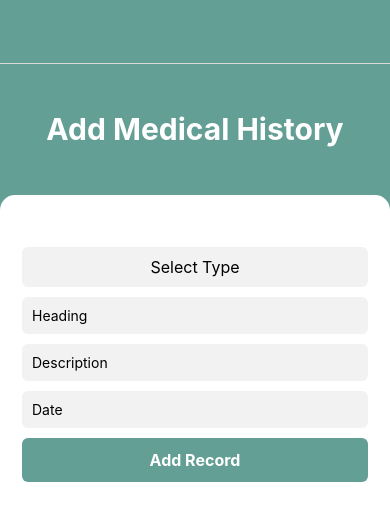
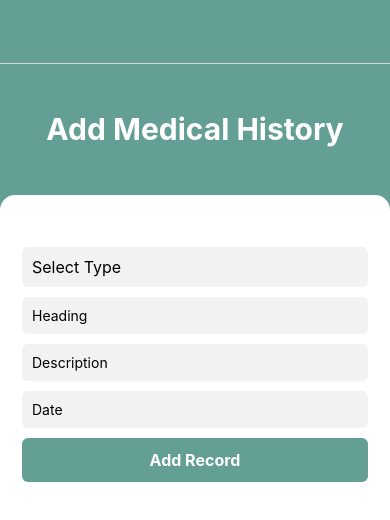
Before and after one commit to TrusfratedGucci/CozyPaws, a React Native app: screen /CreateHistory in a window 390 px wide. Shown: the top 520 px of the page. Built offline with nearby package versions, Linux system fonts and the light colour scheme; some icons are missing.

Commit message:
Create medical report screen

```diff
--- a/medical_history_feature/create_history_screen.js
+++ b/medical_history_feature/create_history_screen.js
@@ -165,6 +165,7 @@ const styles = StyleSheet.create({
         borderRadius: 6,
         padding: 10,
         marginBottom: 10,
+        color: 'black',
     },
     addButton: {
         backgroundColor: '#649F95',
@@ -182,14 +183,15 @@ const styles = StyleSheet.create({
         borderRadius: 6,
         padding: 10,
         marginBottom: 10,
-        justifyContent: 'center',
-        alignItems: 'center',
+        // justifyContent: 'center',
+        // alignItems: 'center',
     },
     dropdownText: {
         fontSize: 16,
     },
     modalContainer: {
         flex: 1,
+
         backgroundColor: 'rgba(0, 0, 0, 0.5)',
         justifyContent: 'center',
         alignItems: 'center',
@@ -198,6 +200,7 @@ const styles = StyleSheet.create({
         backgroundColor: 'white',
         borderRadius: 15,
         padding: 20,
+        // alignContent: 'flex-start',
     },
     modalItem: {
         paddingVertical: 10,
```
Also changed, not shown: 1 other file (tests, documents, lock files or other folders).
